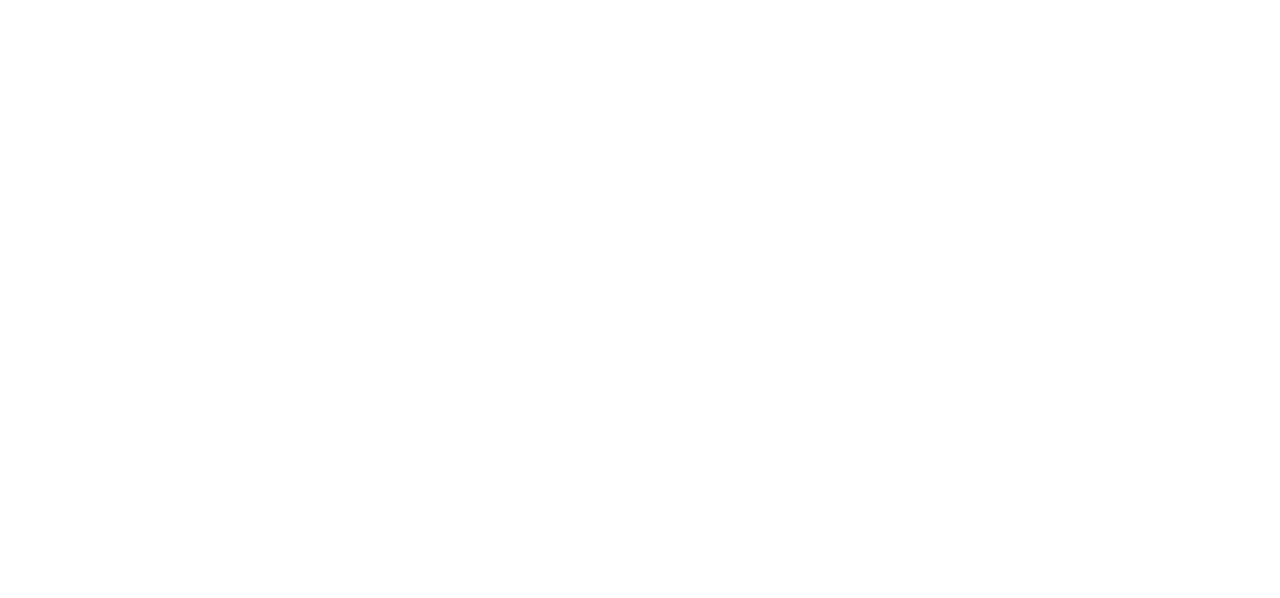
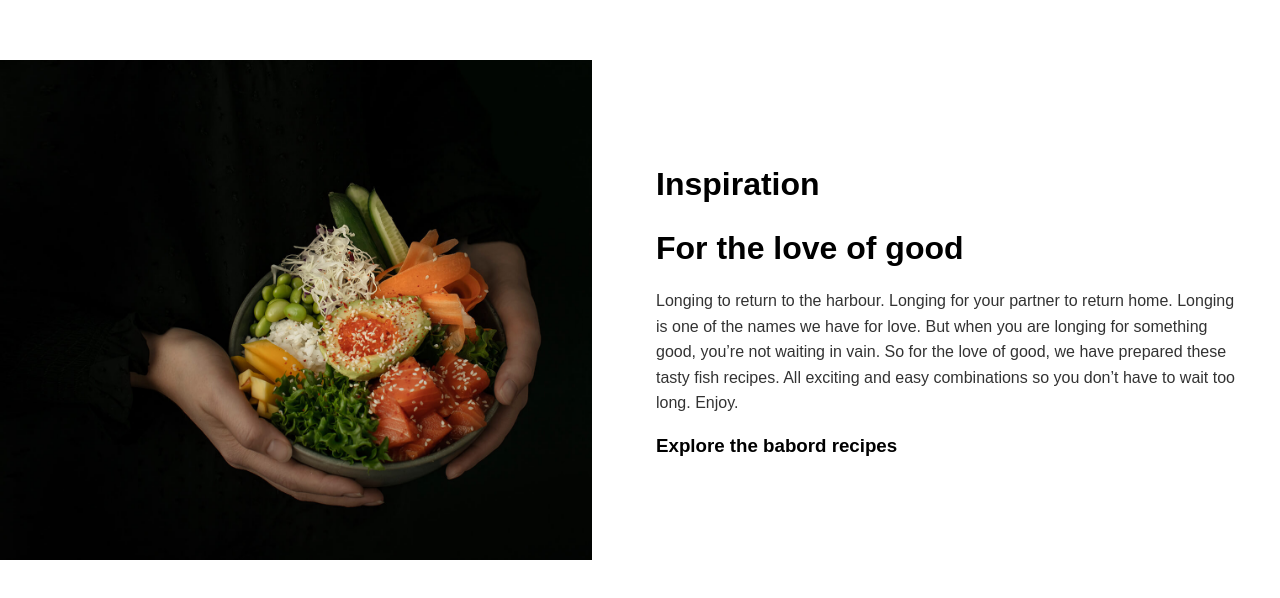
Before and after one commit to CaioHPerlin/babord-group-landing-page, a Next.js app: page / in a window 1280 px wide. Shown: the part 2340-2938 px from the top of the page. Built offline with nearby package versions, Linux system fonts and the light colour scheme.

Commit message:
feat: add base section content

```diff
--- /dev/null
+++ b/src/app/components/sections/landing-page/inspiration-section/inspiration-section.module.css
@@ -0,0 +1,37 @@
+.inspirationSection {
+	display: flex;
+	align-items: stretch;
+	width: 100%;
+	min-height: 500px;
+	gap: 2rem;
+}
+
+.left {
+	position: relative;
+	flex: 1;
+	min-height: 400px;
+}
+
+.image {
+	object-fit: cover;
+}
+
+.right {
+	flex: 1;
+	display: flex;
+	flex-direction: column;
+	justify-content: center;
+	gap: 1rem;
+	padding: 2rem;
+}
+
+.right h2 {
+	font-size: 2rem;
+	font-weight: 700;
+}
+
+.right p {
+	font-size: 1rem;
+	line-height: 1.6;
+	opacity: 0.8;
+}
--- a/src/app/components/sections/landing-page/inspiration-section/inspiration-section.tsx
+++ b/src/app/components/sections/landing-page/inspiration-section/inspiration-section.tsx
@@ -1,5 +1,34 @@
 import SectionWrapper from "../../../section-wrapper/section-wrapper";
+import style from "./inspiration-section.module.css";
+import Image from "next/image";
 
 export function InspirationSection() {
-	return <SectionWrapper></SectionWrapper>;
+	return (
+		<SectionWrapper>
+			<section className={style.inspirationSection}>
+				<div className={style.left}>
+					<Image
+						className={style.image}
+						src="/index-inspiration.jpg"
+						alt="Inspiration"
+						fill
+					/>
+				</div>
+
+				<div className={style.right}>
+					<h2>Inspiration</h2>
+					<h2>For the love of good</h2>
+
+					<p>
+						Longing to return to the harbour. Longing for your partner to return
+						home. Longing is one of the names we have for love. But when you are
+						longing for something good, you’re not waiting in vain. So for the love
+						of good, we have prepared these tasty fish recipes. All exciting and
+						easy combinations so you don’t have to wait too long. Enjoy.
+					</p>
+					<h3>Explore the babord recipes</h3>
+				</div>
+			</section>
+		</SectionWrapper>
+	);
 }
```
